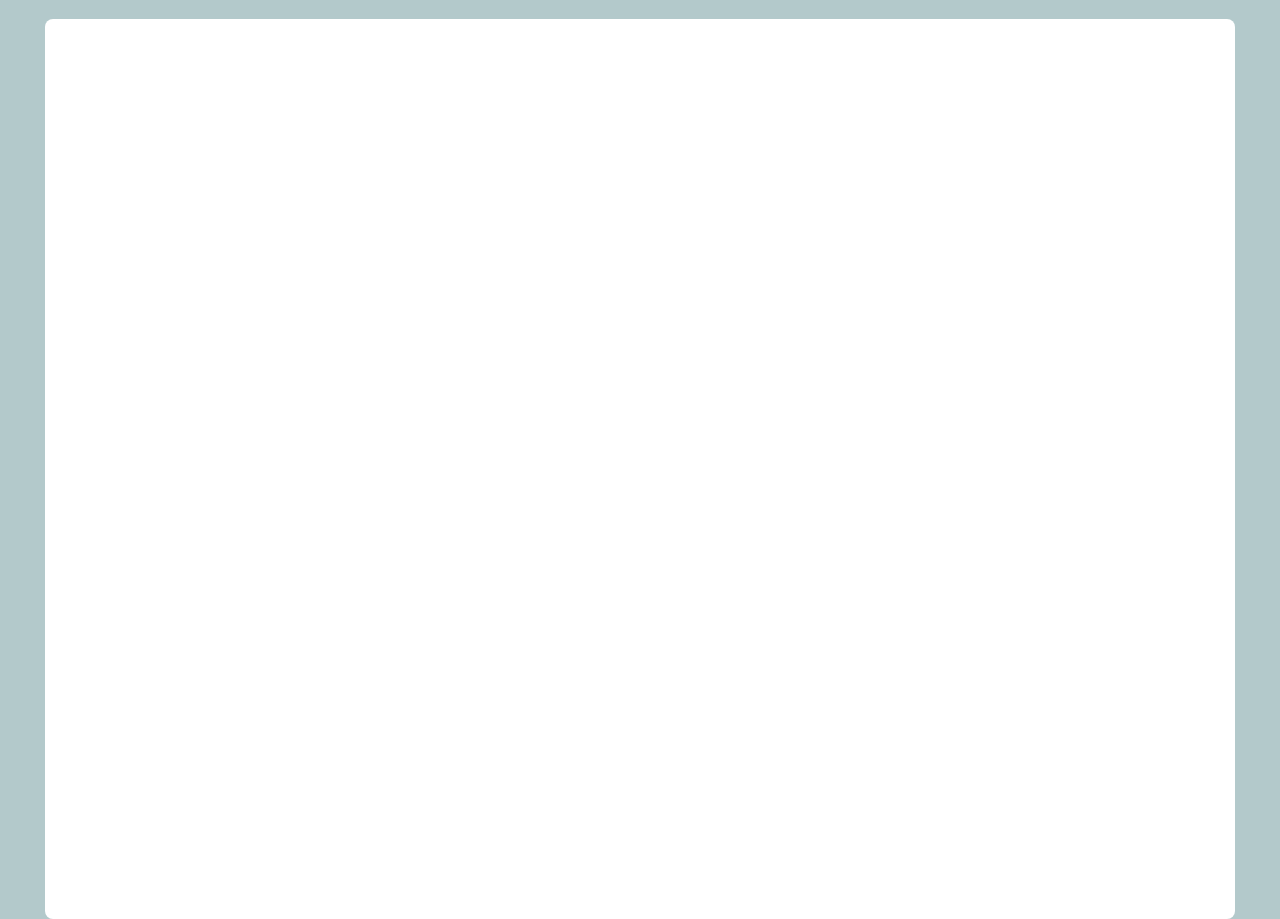
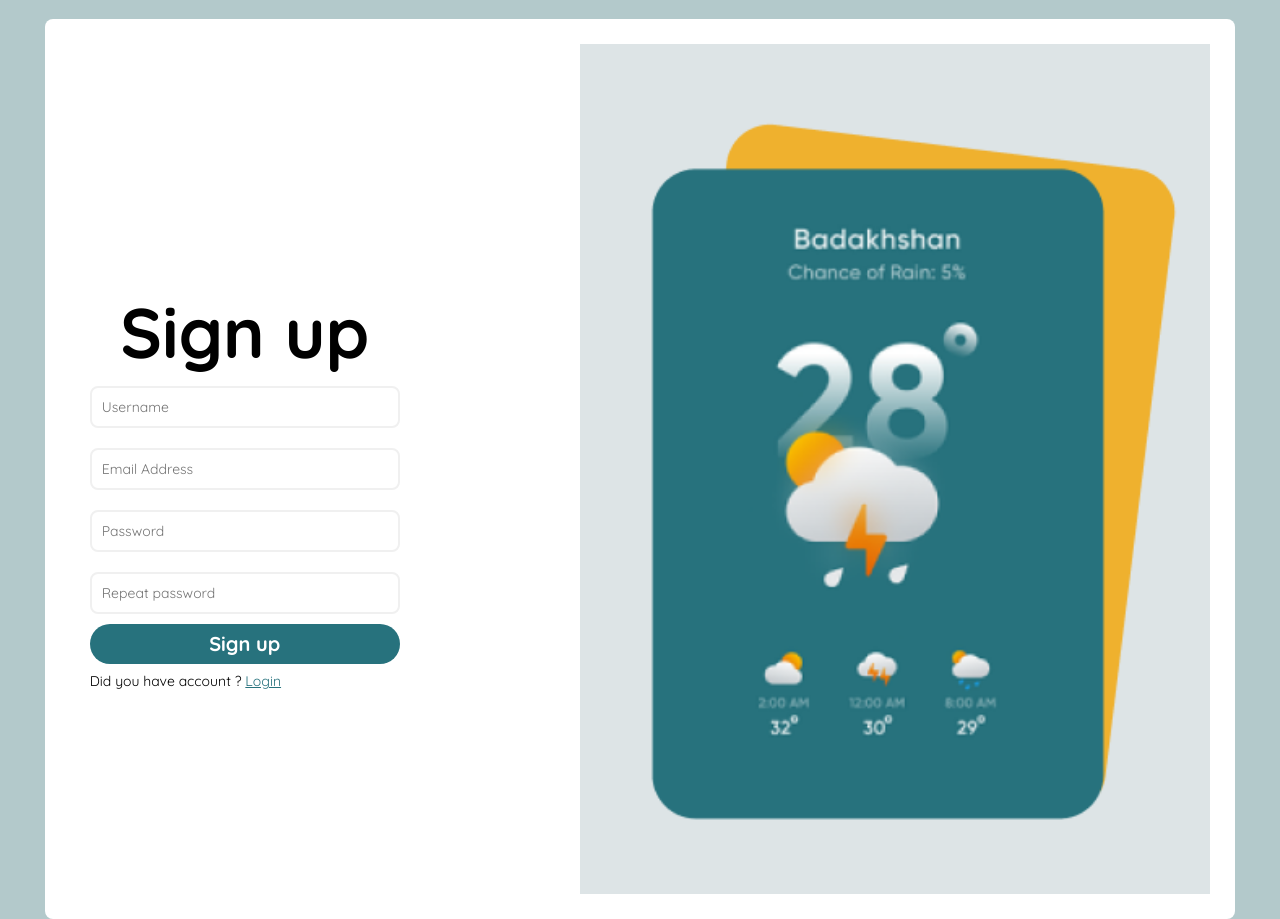
Before and after one commit to Mohamed-AlAzab/Weather_app, a React (Create React App) app: page /Signup in a window 1280 px wide. Built offline with nearby package versions, Linux system fonts and the light colour scheme.

Commit message:
change to sign up

```diff
--- a/src/App.js
+++ b/src/App.js
@@ -2,8 +2,9 @@ import './index.css';
 import Main from './Main.js'
 import Image from './Image.js'
 import Login from './Login.js'
+import Signup from './Signup.js';
 import { BrowserRouter as Router, Route, Switch } from 'react-router-dom';
-import Signin from './Signin.js';
+
 
 function App() {
   return (
@@ -18,8 +19,8 @@ function App() {
             <Login />
             <Image />
           </Route>
-          <Route  path='/Signin'>
-            <Signin />
+          <Route  path='/Signup'>
+            <Signup />
             <Image />
           </Route>
         </Switch>
--- a/src/Login.js
+++ b/src/Login.js
@@ -33,8 +33,8 @@ const Login = () => {
           <div className="info">
             <p>
               Create account ?{" "}
-              <Link className="link" to="/Signin">
-                Signin
+              <Link className="link" to="/Signup">
+                Signup
               </Link>
             </p>
           </div>
--- a/src/Main.js
+++ b/src/Main.js
@@ -20,7 +20,7 @@ const Main = () => {
       <div className="button">
         <ul>
           <li className='login'><Link to="./Login">Login</Link></li>
-          <li className='signin'><Link to="/Signin">Sign in</Link></li>
+          <li className='signin'><Link to="/Signup">Sign up</Link></li>
         </ul>
       </div>
     </div>
--- a/src/Signin.js
+++ b/src/Signup.js
@@ -5,7 +5,7 @@ const Signin = () => {
   return (
     <div className="signin-container">
       <form id="form" action="/">
-        <h1>Sign In</h1>
+        <h1>Sign up</h1>
         <div class="input-control">
           <input
             id="username"
@@ -45,7 +45,7 @@ const Signin = () => {
         <div class="button-r">
           <ul>
             <li className="signin-r">
-              <Link to="/">Sign In</Link>
+              <Link to="/">Sign up</Link>
             </li>
           </ul>
         </div>
```
